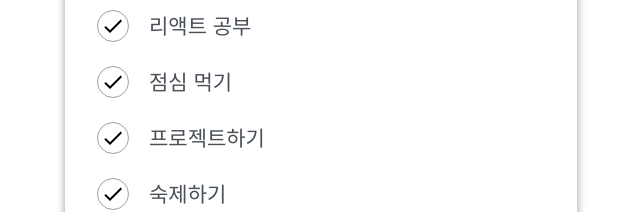
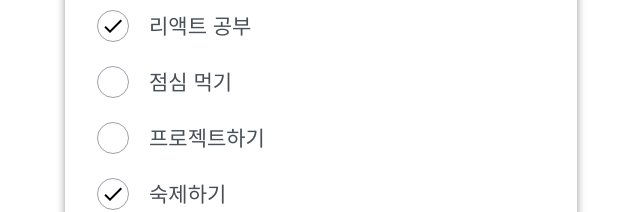
Before and after one commit to ThoI-i/react-study202501, a React (Vite) app: page / in a window 1280 px wide. Shown: the part 310-522 px from the top of the page, without its empty margins (319-959 px from the left). Built offline with nearby package versions, Linux system fonts and the light colour scheme.

Commit message:
250207 09:27 # 종합복습 2-3. 동적 리스트 렌더링

```diff
--- a/src/components/Todos/TodoItem.jsx
+++ b/src/components/Todos/TodoItem.jsx
@@ -12,7 +12,7 @@ const TodoItem = ({item}) => {
   return (
     <li className={itemStyle}>
       <div className={checkCircle}>
-        <MdDone />
+        {done && <MdDone />}
       </div>
       <span className={text}>{ title }</span>
       <div className={remove}>
--- a/src/components/Todos/TodoMain.jsx
+++ b/src/components/Todos/TodoMain.jsx
@@ -3,23 +3,20 @@ import React, { useState } from 'react';
 import styles from './scss/TodoMain.module.scss';
 import TodoItem from './TodoItem';
 
-
 const DUMMY_TODOS = [
   { id: 1, title: '리액트 공부', done: true },
   { id: 2, title: '점심 먹기', done: false },
   { id: 3, title: '프로젝트하기', done: false },
-  { id: 4, title: '숙제하기', done: false },
+  { id: 4, title: '숙제하기', done: true },
 ];
-
 // 컴포넌트
 const TodoMain = () => {
 
   return (
     <ul className={styles['todo-list']}>
-      <TodoItem item={DUMMY_TODOS[0]} />
-      <TodoItem item={DUMMY_TODOS[1]} />
-      <TodoItem item={DUMMY_TODOS[2]} />
-      <TodoItem item={DUMMY_TODOS[3]} />
+      {DUMMY_TODOS.map((todo) => (
+        <TodoItem key={todo.id} item={todo} />
+      ))}
     </ul>
   );
 };
```
